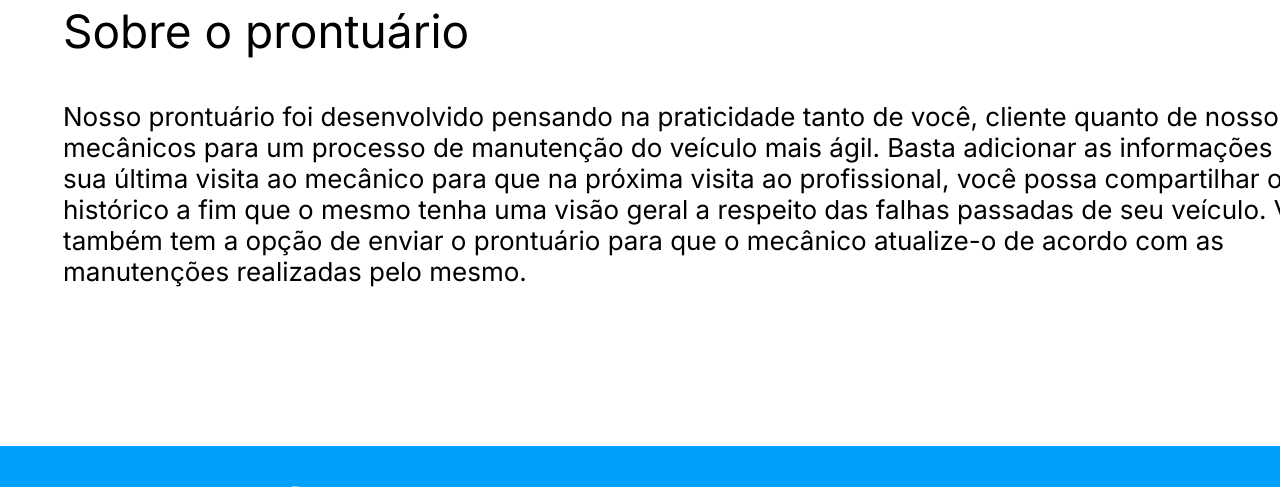
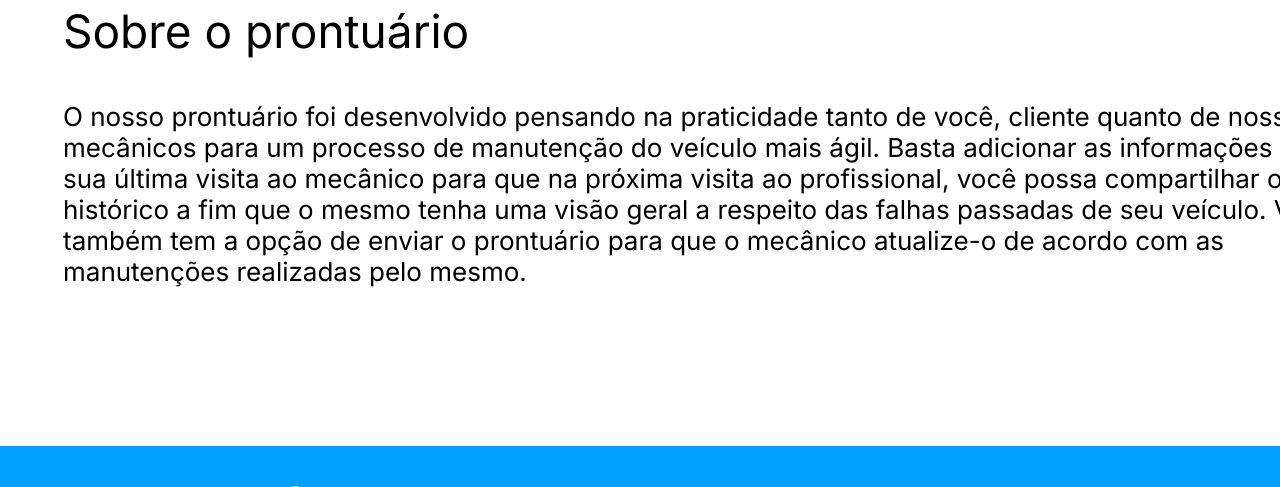
Before and after one commit to luixvieira/website-PortoSeguro, a plain HTML site: page cp html/adicionar visita/index.html in a window 1280 px wide. Shown: the part 749-1236 px from the top of the page. Drawn offline with Linux system fonts and the light colour scheme.

Commit message:
Alterações na página adcionar visita

```diff
--- a/cp html/adicionar visita/index.html
+++ b/cp html/adicionar visita/index.html
@@ -46,7 +46,7 @@
       <div class="v43_238"></div>
       <span class="v43_239">Sobre o prontuário</span
       ><span class="v43_240"
-        >Nosso prontuário foi desenvolvido pensando na praticidade tanto de
+        >O nosso prontuário foi desenvolvido pensando na praticidade tanto de
         você, cliente quanto de nossos mecânicos para um processo de manutenção
         do veículo mais ágil. Basta adicionar as informações de sua última
         visita ao mecânico para que na próxima visita ao profissional, você
```
